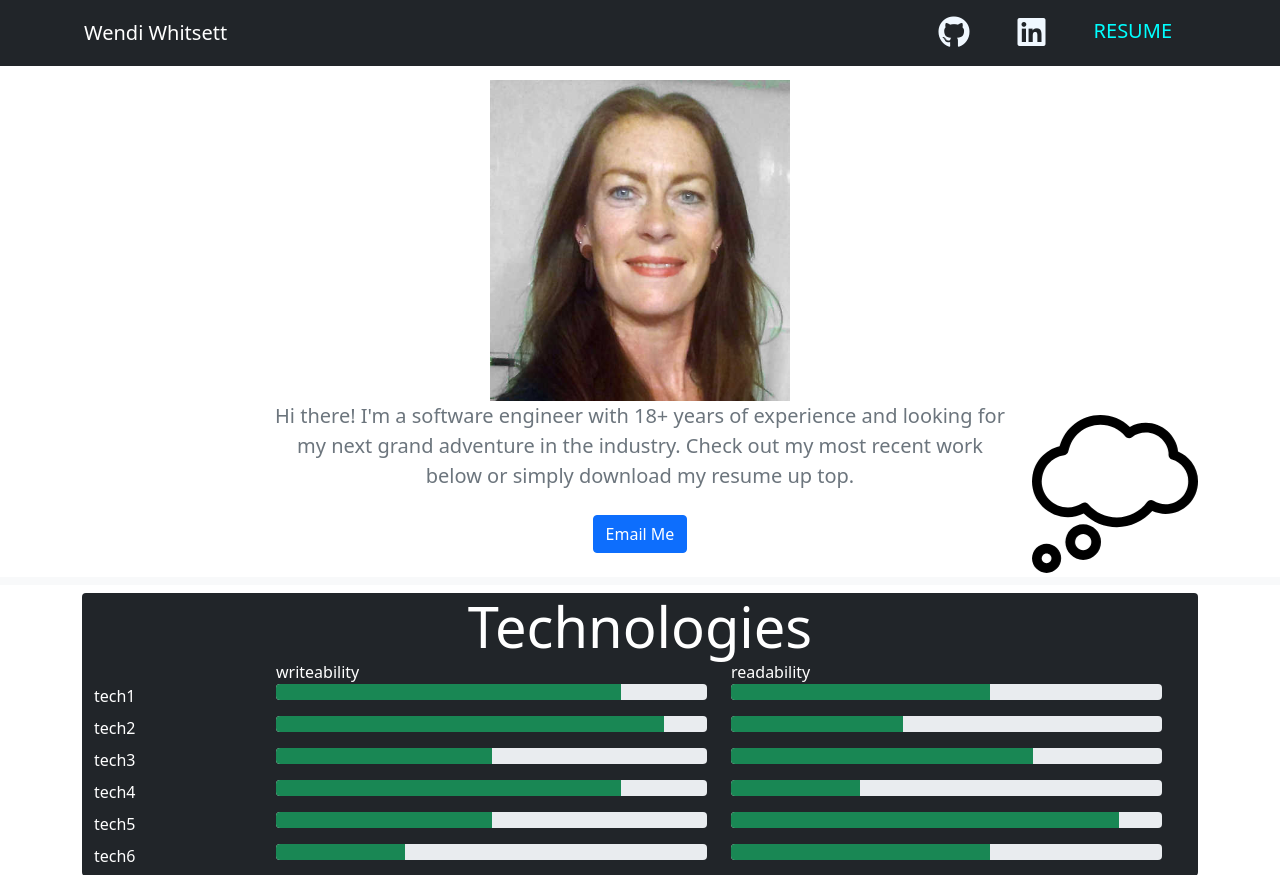
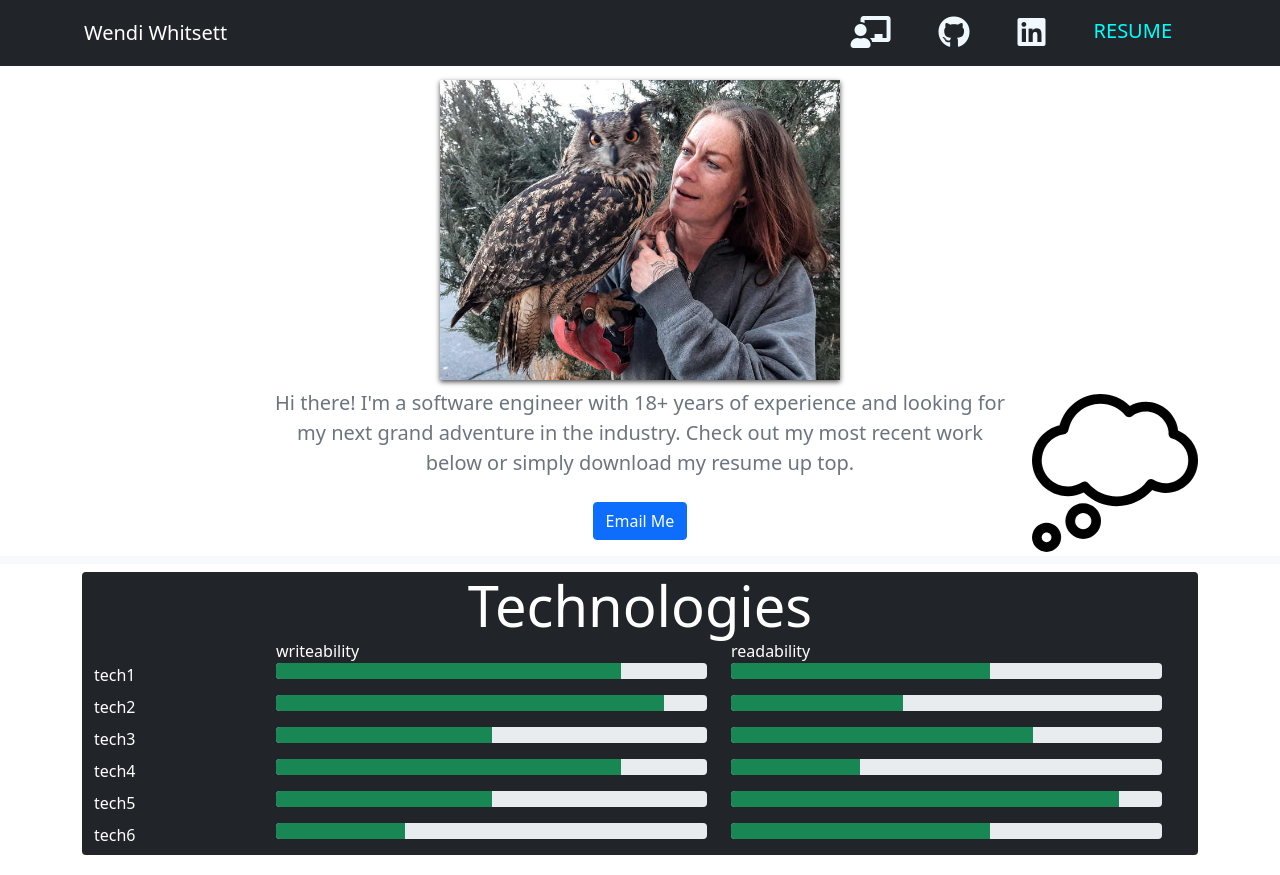
Before and after one commit to Hosjev/wwhitsett.info, a Django app: page / in a window 1280 px wide. Shown: the top 875 px of the page. Run offline with Django 3.2, Linux system fonts and the light colour scheme; data that the repository does not hold is empty; some libraries are stand-ins or nearby versions.

Commit message:
cleaned up JS redundancy meeting NR

```diff
--- a/wwhitsett/static/js/app.js
+++ b/wwhitsett/static/js/app.js
@@ -1,15 +1,24 @@
-const pastInfo = document.querySelector("#past-info");
-const modal = document.querySelector("#inner-modal");
+import get from "./utils/getElement.js";
 
 // load some results after DOM
 window.addEventListener("DOMContentLoaded", () => {
-    // add listener to info bubble
-    pastInfo.addEventListener("click", () => {
-        // drawModal();
-        const closeModalBtn = document.querySelector(".modal-close")
-        modal.style.display = "block";
-        closeModalBtn.addEventListener("click", () => {
-            modal.style.display = "none";
-        })
+    // add listener to info bubble and study list
+    loadModal("past");
+    loadModal("study");
+});
+
+
+const loadModal = (element) => {
+    // elements unique to modal: name--study/past; btn; actual modal
+    const elementLink = get(`#${element}-info`);
+    const modalDisplay = get(`#${element}-modal`);
+    const modalCloseBtn = get(`.${element}-close`);
+    // add listener for modal display
+    elementLink.addEventListener("click", () => {
+        modalDisplay.style.display = "block";
+    });
+    // add listener for specific modal close
+    modalCloseBtn.addEventListener("click", () => {
+        modalDisplay.style.display = "none";
     })
-});
+}
--- /dev/null
+++ b/wwhitsett/static/js/utils/getElement.js
@@ -0,0 +1,7 @@
+const getElement = (selection) => {
+    const element = document.querySelector(selection);
+    if (element) return element;
+    throw new Error("no element selected");
+};
+
+export default getElement;
--- a/wwhitsett/templates/base.html
+++ b/wwhitsett/templates/base.html
@@ -37,6 +37,13 @@
                 <div class="collapse navbar-collapse justify-content-end" id="navbarNavAltMarkup">
                     <div class="navbar-nav">
                         <div class="px-sm-3">
+                            <a class="nav-link"
+                            id="study-info"
+                            href="#section-head">
+                                <i class="fa fa-chalkboard-teacher fa-2x"></i>
+                            </a>
+                        </div>
+                        <div class="px-sm-3">
                             <a
                             class="nav-link"
                             href="https://github.com/Hosjev"
@@ -69,11 +76,13 @@
                 <div class="col-lg-2 mx-auto">
                 </div>
                 <div class="col-lg-8 mx-auto">
-                    <img src="{% static 'Wprofile2.jpg' %}" alt="" width="300" height="350" class="img img-fluid">
-                    <p class="lead text-muted">Hi there! I'm a software engineer with 18+ years of experience and looking for my next grand adventure in the industry. Check out my most recent work below or simply download my resume up top.</p>
-                    <p>
-                        <a href="mailto:hosjev@gmail.com" class="btn btn-primary my-2">Email Me</a>
-                    </p>
+                    <img src="{% static 'owlC.jpg' %}"
+                    width="400"
+                    height="265"
+                    class="img img-fluid"
+                    style="box-shadow: 0 2px 5px rgba(0, 0, 0, 70%);">
+                    <p class="lead text-muted pt-2">Hi there! I'm a software engineer with 18+ years of experience and looking for my next grand adventure in the industry. Check out my most recent work below or simply download my resume up top.</p>
+                    <div class="pt-0 pb-2"><a href="mailto:hosjev@gmail.com" class="btn btn-primary my-2">Email Me</a></div>
                 </div>
                 <div class="col-lg-2 mx-auto d-flex align-self-end">
                     <div class="thought-container">
@@ -82,7 +91,6 @@
                             <div class="inner-text"><a id="past-info" href="#section-head">What has Wendi been up to lately?</a></div>
                         </div>
                     </div>
-
                     <!-- <a id="past-info" href="#section-head">
                         <div class="d-none d-md-block">
                             <img src="{% static 'bubbleR.png' %}" alt="">
@@ -95,11 +103,8 @@
             </div>
         </section>
 
-
-
         {% block content %}
         {% endblock %}
-
 
         <!-- write/read styled section -->
         <section id="measurements" class="pt-2">
@@ -194,17 +199,42 @@
         </section>
 
         <!-- UP TO modal -->
-        <div class="modal text-dark mt-5" id="inner-modal">
+        <div class="modal text-dark mt-5" id="past-modal">
             <div class="modal-dialog">
                 <div class="modal-content">
                     <div class="modal-header bg-dark text-white">
                         <h4 class="d-inline modal-title">Recent activity...</h4>
-                        <button class="close modal-close bg-transparent border-0 text-white" data-dismiss="modal">
+                        <button class="close past-close bg-transparent border-0 text-white" data-dismiss="modal">
                             <i class="fas fa-times fa-2x"></i>
                         </button>
                     </div>
                     <div class="modal-body bg-light">
                         After the sale of my company, <strong>ITA Software</strong>, to <strong>Google</strong>, I took some time off to write, donate some of my technical skills to non-profits (mostly UX/UI work), delve into the doggy rescue business, and learn fencing. You can see some of the fruits of my labor <a href="http://wstone.site" target="_blank">here</a>. But after intense study over the past six months, I'm ready to tackle the next technical challenge! I love coding, and more so, I love problem-solving!
+                    </div>
+                </div>
+            </div>
+        </div>
+
+        <!-- learnin' modal -->
+        <div class="modal text-dark mt-5" id="study-modal">
+            <div class="modal-dialog">
+                <div class="modal-content">
+                    <div class="modal-header bg-dark text-white">
+                        <h4 class="d-inline modal-title">Recent study...</h4>
+                        <button class="close study-close bg-transparent border-0 text-white" data-dismiss="modal">
+                            <i class="fas fa-times fa-2x"></i>
+                        </button>
+                    </div>
+                    <div class="modal-body bg-light">
+                        <ul class="list-group">
+                            <li class="list-group-item">Algo - Python</li>
+                            <li class="list-group-item">Udemy - Java</li>
+                            <li class="list-group-item">Udemy - Javascript</li>
+                            <li class="list-group-item">Udemy - Angular</li>
+                            <li class="list-group-item">Udemy - Bootstrap</li>
+                            <li class="list-group-item">Udemy - Django</li>
+                            <li class="list-group-item">Toptal - Python</li>
+                        </ul>
                     </div>
                 </div>
             </div>
@@ -222,7 +252,7 @@
     </footer>
 
 
-    <script src="{% static 'js/app.js' %}"></script>
+    <script type="module" src="{% static 'js/app.js' %}"></script>
 
     <script src="https://code.jquery.com/jquery-3.5.1.slim.min.js"
         integrity="sha384-DfXdz2htPH0lsSSs5nCTpuj/zy4C+OGpamoFVy38MVBnE+IbbVYUew+OrCXaRkfj"
@@ -237,7 +267,7 @@
 
     <script>
         // Init tooltips
-        $('[data-toggle="tooltip"]').tooltip();
+        // $('[data-toggle="tooltip"]').tooltip();
     </script>
 </body>
 
```
Also changed, not shown: wwhitsett/static/owlC.jpg (added).
